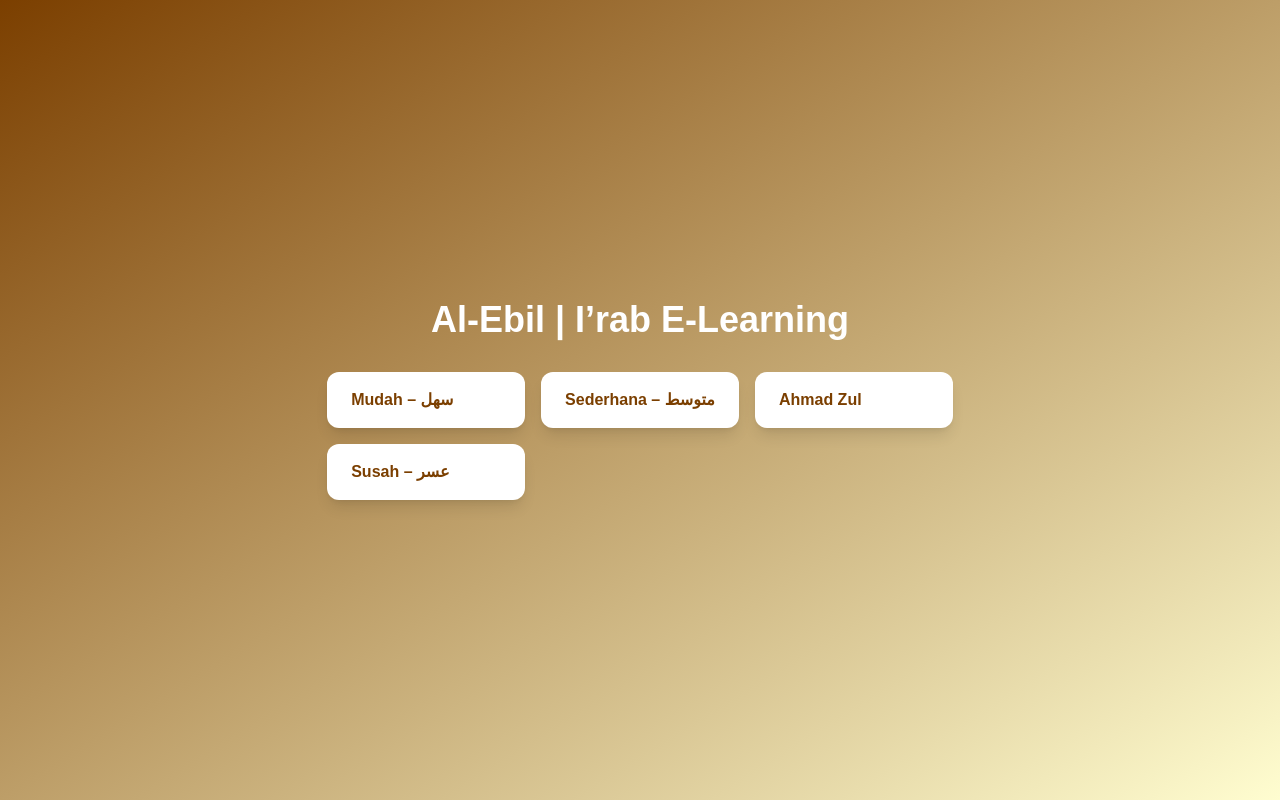
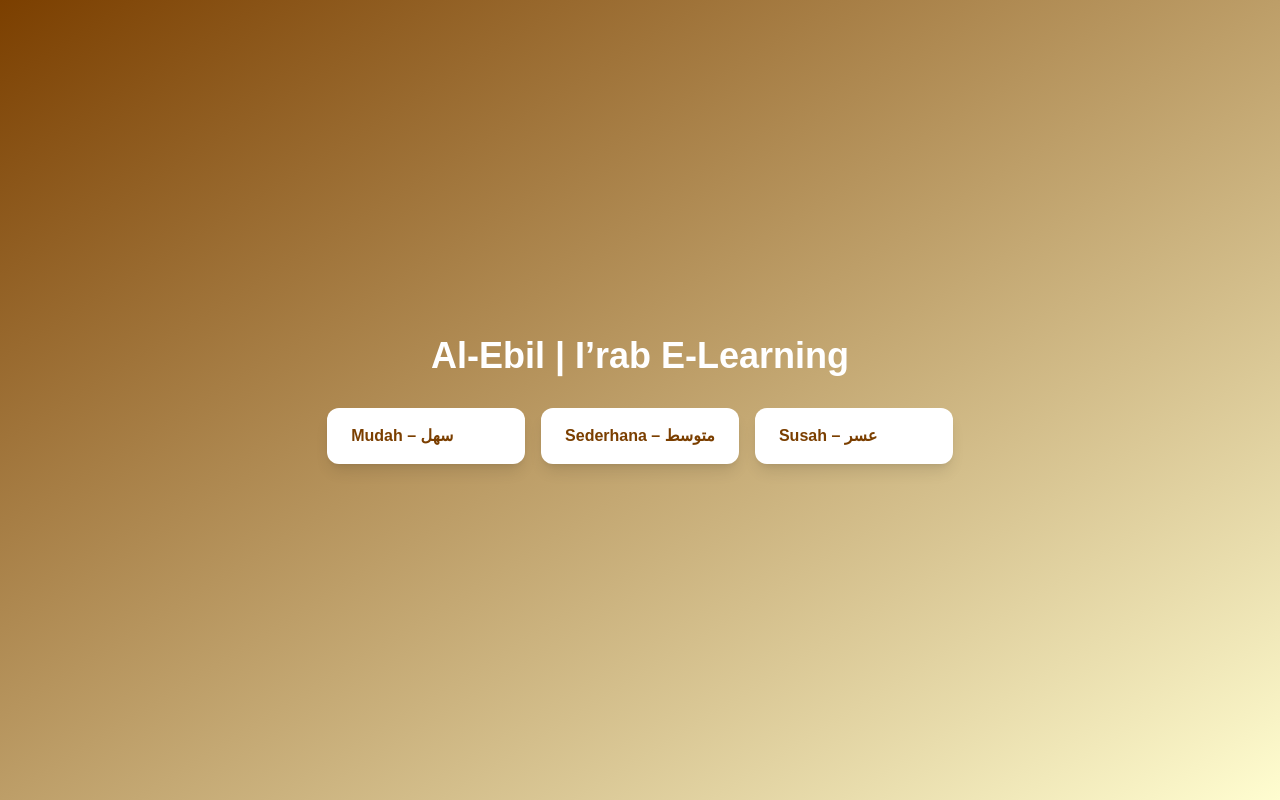
Before and after one commit to AfifHakem/AlEbil, a React (Create React App) app: page / in a window 1280 px wide. Built offline with nearby package versions, Linux system fonts and the light colour scheme.

Commit message:
Update Home.js

```diff
--- a/src/components/Home.js
+++ b/src/components/Home.js
@@ -5,7 +5,6 @@ export default function Home() {
   const mods = [
     { id: "mudah", name: "Mudah – سهل" },
     { id: "sederhana", name: "Sederhana – متوسط" },
-    { id: "ahmad",name: "Ahmad Zul" },
     { id: "susah", name: "Susah – عسر" },
   ];
 
```
